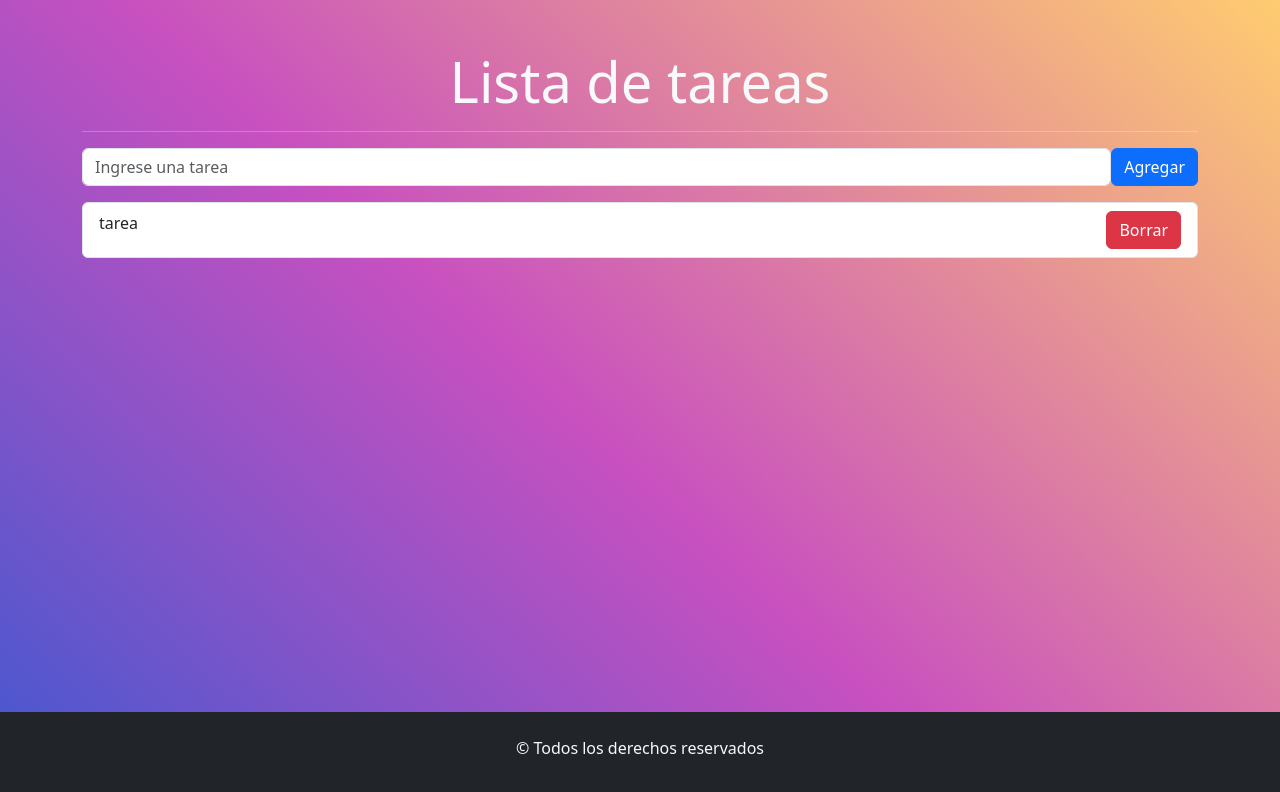
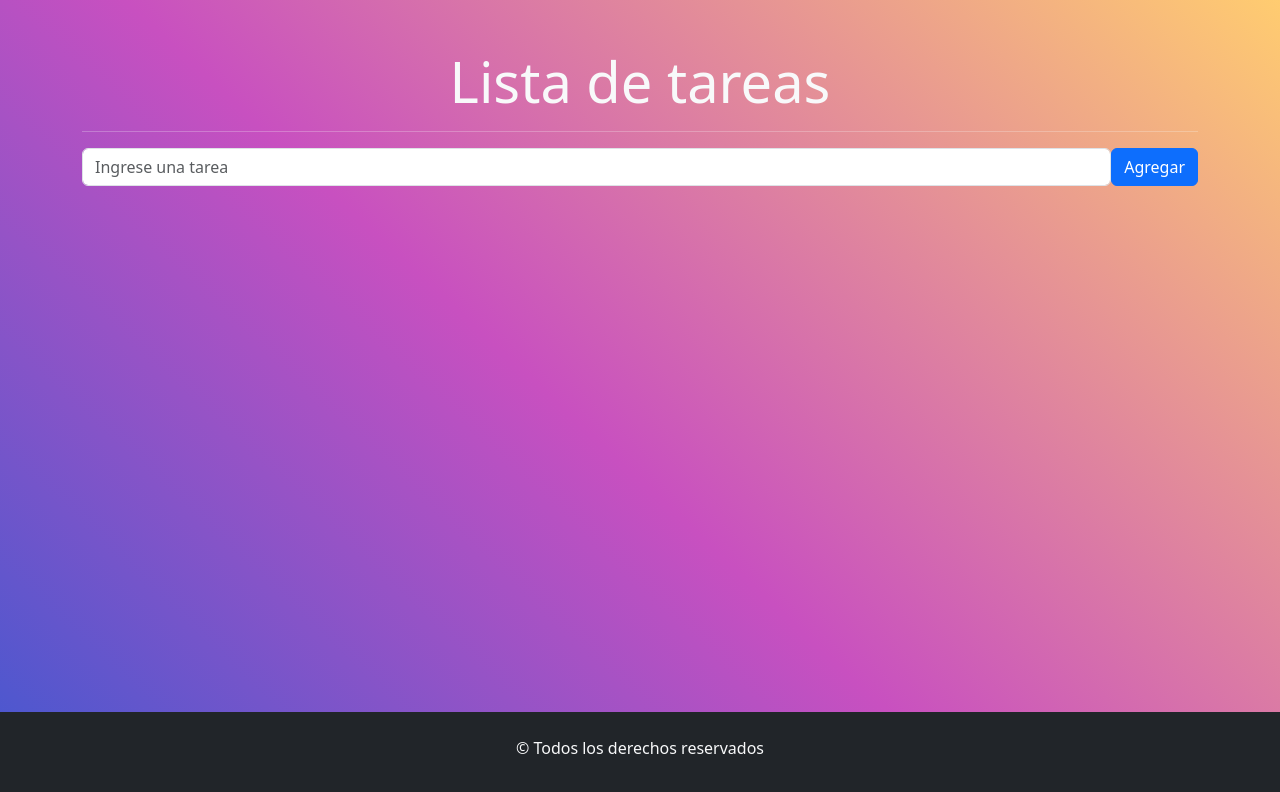
Before and after one commit to KameyhaFacundo/01, a React (Vite) app: page / in a window 1280 px wide. Shown: the top 792 px of the page. Built offline with nearby package versions, Linux system fonts and the light colour scheme.

Commit message:
Agregamos las tareas en el array lista

```diff
--- a/src/components/FormularioTarea.jsx
+++ b/src/components/FormularioTarea.jsx
@@ -6,20 +6,28 @@ const FormularioTarea = () => {
   const [tarea, setTarea] = useState("");
   const [tareas, setTareas] = useState([]);
 
+  const handleSubmit = (e) => {
+    e.preventDefault();
+    setTareas([...tareas, tarea]);
+    e.target.reset();
+    // setTarea("");
+  };
+
   return (
     <>
-      <Form>
+      <Form onSubmit={handleSubmit}>
         <Form.Group className="mb-3 d-flex" controlId="tarea">
           <Form.Control
             type="text"
             placeholder="Ingrese una tarea"
-            // value={tarea}
             onChange={(e) => setTarea(e.target.value)}
           ></Form.Control>
-          <Button variant="primary"> Agregar</Button>
+          <Button variant="primary" type="submit">
+            Agregar
+          </Button>
         </Form.Group>
       </Form>
-      <ListaTareas></ListaTareas>
+      <ListaTareas tareas={tareas}></ListaTareas>
     </>
   );
 };
--- a/src/components/ListaTareas.jsx
+++ b/src/components/ListaTareas.jsx
@@ -1,10 +1,12 @@
 import { ListGroup } from "react-bootstrap";
 import ItemTarea from "./ItemTarea";
 
-const ListaTareas = () => {
+const ListaTareas = ({ tareas }) => {
   return (
     <ListGroup>
-      <ItemTarea></ItemTarea>
+      {tareas.map(() => (
+        <ItemTarea> </ItemTarea>
+      ))}
     </ListGroup>
   );
 };
```
